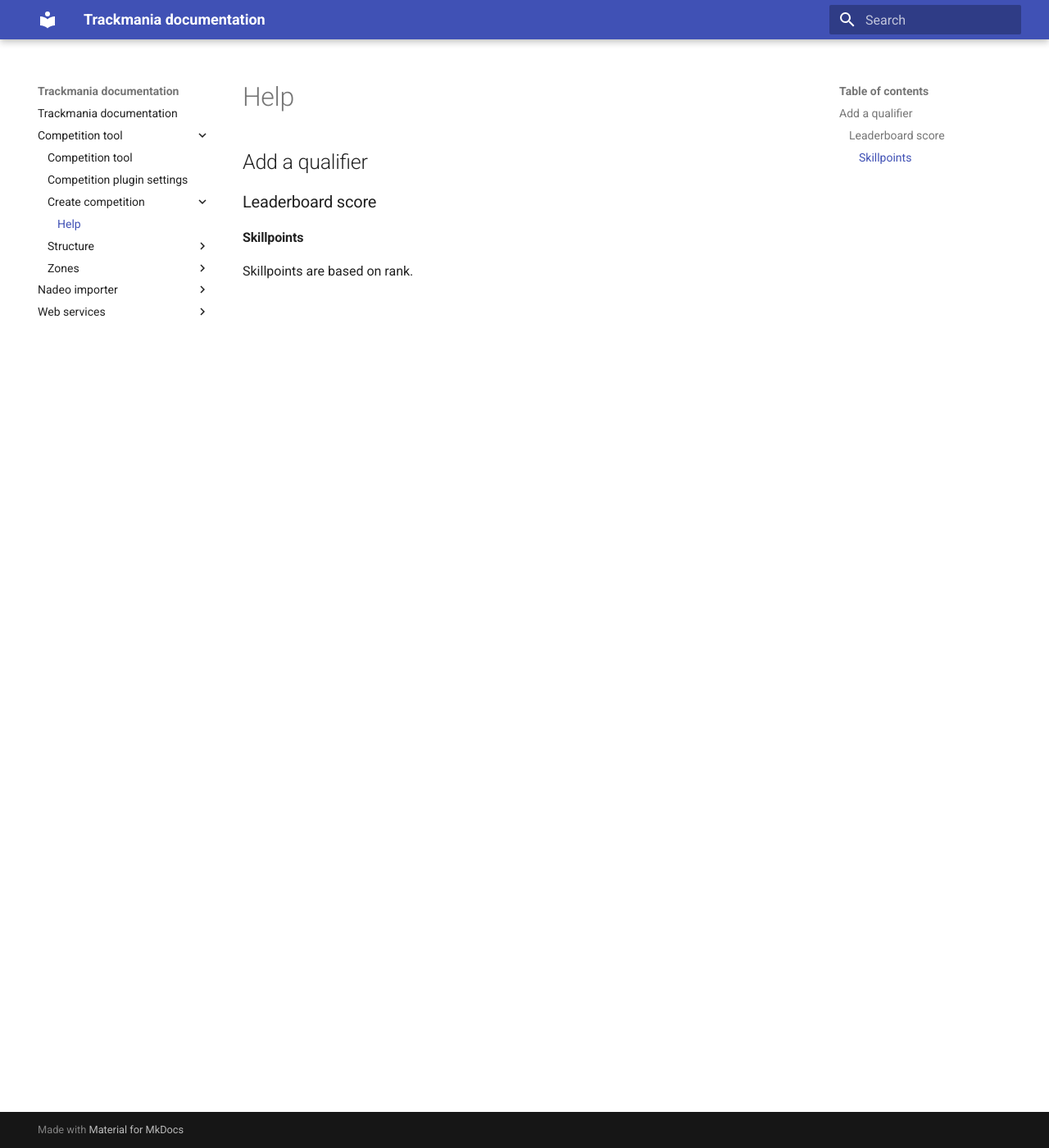
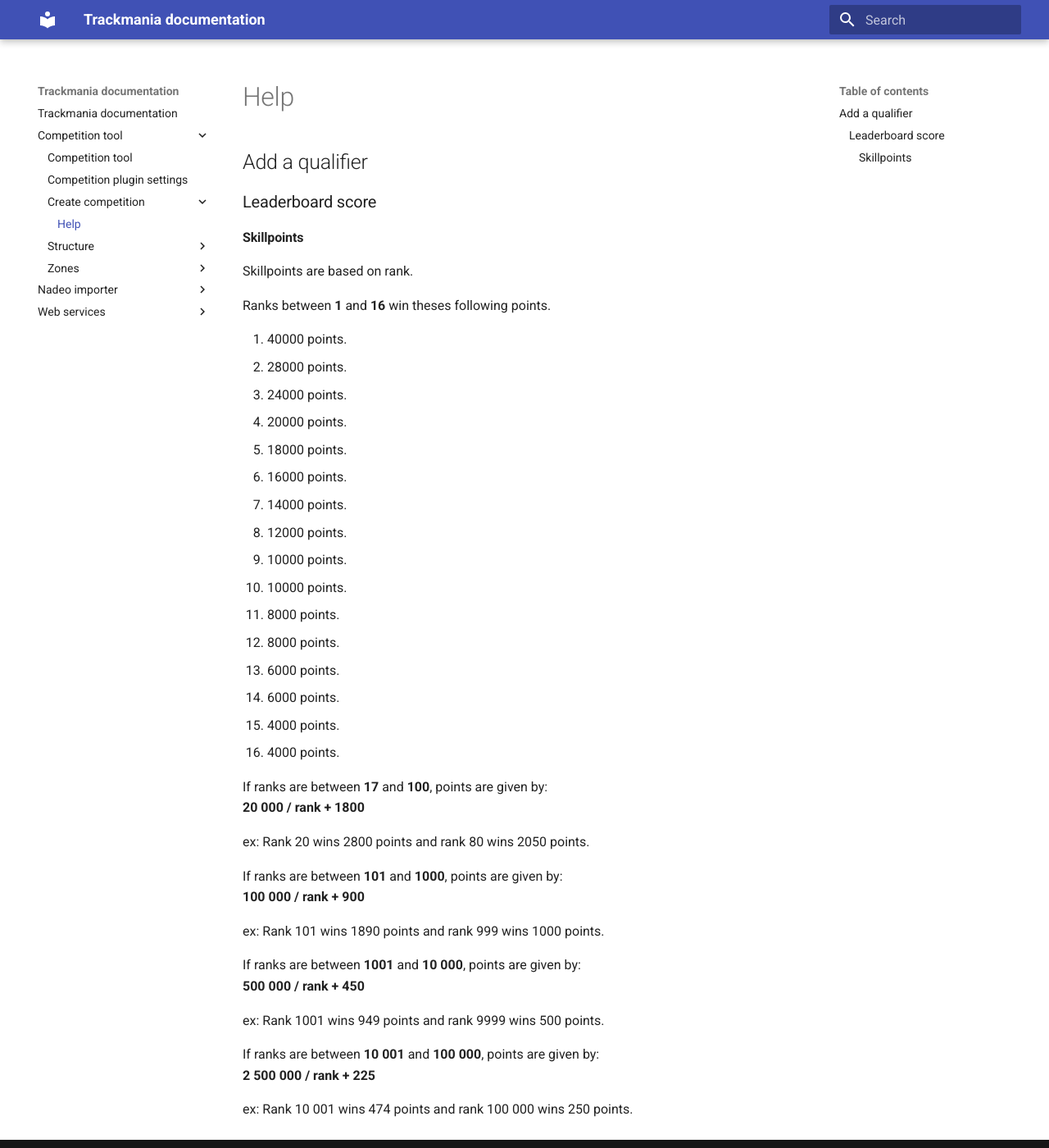
Before and after one commit to nadeo/trackmania-doc, an MkDocs documentation site: the page built from docs/competition-tool/create-competition/index.md, in a window 1280 px wide and 1400 px high. Shown: the whole window at 82% size. Built offline with MkDocs 1.6.1 and Material for MkDocs 9.7.7, drawn with Linux system fonts in a browser that asks for light colours.

Commit message:
Add skillpoints help

```diff
--- a/docs/competition-tool/create-competition/index.md
+++ b/docs/competition-tool/create-competition/index.md
@@ -4,3 +4,43 @@
 ###Leaderboard score
 ####Skillpoints
 Skillpoints are based on rank.
+
+Ranks between **1** and **16** win theses following points.
+
+1. 40000 points.
+2. 28000 points.
+3. 24000 points.
+4. 20000 points.
+5. 18000 points.
+6. 16000 points.
+7. 14000 points.
+8. 12000 points.
+9. 10000 points.
+10. 10000 points.
+11. 8000 points.
+12. 8000 points.
+13. 6000 points.
+14. 6000 points.
+15. 4000 points.
+16. 4000 points.
+
+
+If ranks are between **17** and **100**, points are given by: <br>
+**20 000 / rank + 1800**
+
+ex: Rank 20 wins 2800 points and rank 80 wins 2050 points.
+
+If ranks are between **101** and **1000**, points are given by: <br>
+**100 000 / rank + 900**
+
+ex: Rank 101 wins 1890 points and rank 999 wins 1000 points.
+
+If ranks are between **1001** and **10 000**, points are given by: <br>
+**500 000 / rank + 450**
+
+ex: Rank 1001 wins 949 points and rank 9999 wins 500 points.
+
+If ranks are between **10 001** and **100 000**, points are given by: <br>
+**2 500 000 / rank + 225**
+
+ex: Rank 10 001 wins 474 points and rank 100 000 wins 250 points.
```
